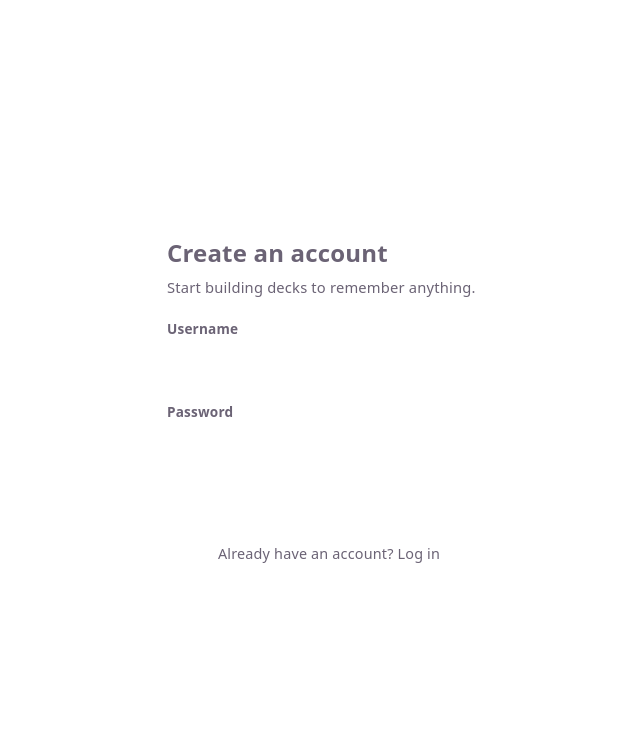
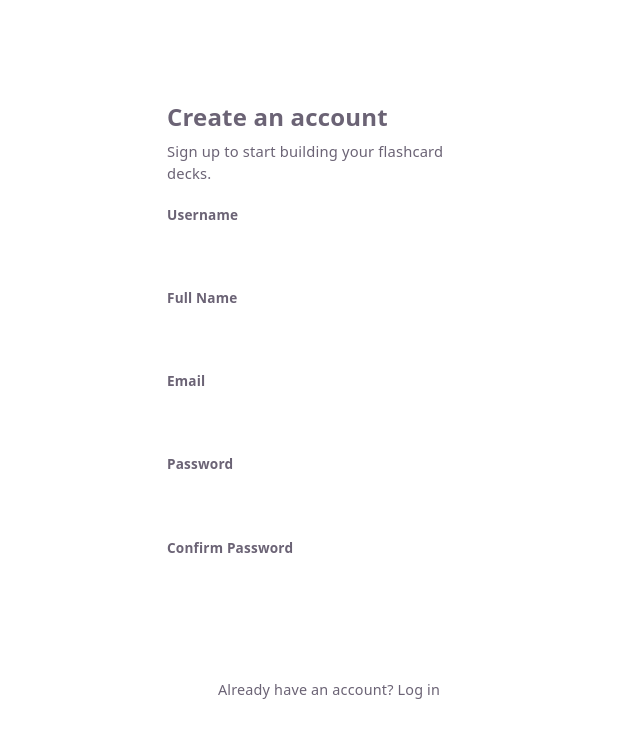
Before and after one commit to ferytell/kana-flashcards-frontend, a React (Vite) app: page /register in a window 1280 px wide. Shown: the top 738 px of the page, without its empty margins (311-951 px from the left). Built offline with nearby package versions, Linux system fonts and the light colour scheme; no server answers.

Commit message:
fix, register UI

```diff
--- a/src/context/AuthContext.jsx
+++ b/src/context/AuthContext.jsx
@@ -22,16 +22,26 @@ export function AuthProvider({ children }) {
     }
   }, []);
 
-  const register = useCallback(async (username, password) => {
+  const register = useCallback(
+    async ({ username, password, fullName, email }) => {
       setError(null);
       try {
-      await api.register({ username, password });
+        const data = await api.register({
+          username,
+          password,
+          fullName,
+          email,
+        });
+        setToken(data.token);
+        //setIsAuthenticated(true);
         return true;
       } catch (err) {
         setError(err.message);
         return false;
       }
-  }, []);
+    },
+    [],
+  );
 
   const logout = useCallback(() => {
     setToken(null);
--- a/src/pages/RegisterPage.jsx
+++ b/src/pages/RegisterPage.jsx
@@ -8,37 +8,39 @@ export default function RegisterPage() {
   const navigate = useNavigate();
   const [username, setUsername] = useState("");
   const [password, setPassword] = useState("");
+  const [confirmPassword, setConfirmPassword] = useState("");
+  const [fullName, setFullName] = useState("");
+  const [email, setEmail] = useState("");
   const [submitting, setSubmitting] = useState(false);
-  const [done, setDone] = useState(false);
 
   async function handleSubmit(e) {
     e.preventDefault();
     clearError();
+
+    if (password !== confirmPassword) {
+      alert("Passwords do not match");
+      return;
+    }
+
     setSubmitting(true);
-    const ok = await register(username, password);
+    const ok = await register({
+      username,
+      fullName,
+      email,
+      password,
+    });
     setSubmitting(false);
-    if (ok) setDone(true);
-  }
 
-  if (done) {
-    return (
-      <div className="auth-page">
-        <div className="card auth-card">
-          <h1 className="auth-title">Account created</h1>
-          <p className="auth-subtitle">You can log in now.</p>
-          <button className="btn btn-primary" onClick={() => navigate("/login")}>
-            Go to login
-          </button>
-        </div>
-      </div>
-    );
+    if (ok) navigate("/decks");
   }
 
   return (
     <div className="auth-page">
       <form className="card auth-card" onSubmit={handleSubmit}>
         <h1 className="auth-title">Create an account</h1>
-        <p className="auth-subtitle">Start building decks to remember anything.</p>
+        <p className="auth-subtitle">
+          Sign up to start building your flashcard decks.
+        </p>
 
         {error && <div className="error-banner">{error}</div>}
 
@@ -50,6 +52,30 @@ export default function RegisterPage() {
             autoComplete="username"
             value={username}
             onChange={(e) => setUsername(e.target.value)}
+            required
+          />
+        </div>
+
+        <div className="field">
+          <label htmlFor="fullName">Full Name</label>
+          <input
+            id="fullName"
+            type="text"
+            autoComplete="name"
+            value={fullName}
+            onChange={(e) => setFullName(e.target.value)}
+            required
+          />
+        </div>
+
+        <div className="field">
+          <label htmlFor="email">Email</label>
+          <input
+            id="email"
+            type="email"
+            autoComplete="email"
+            value={email}
+            onChange={(e) => setEmail(e.target.value)}
             required
           />
         </div>
@@ -67,8 +93,20 @@ export default function RegisterPage() {
           />
         </div>
 
+        <div className="field">
+          <label htmlFor="confirmPassword">Confirm Password</label>
+          <input
+            id="confirmPassword"
+            type="password"
+            autoComplete="new-password"
+            value={confirmPassword}
+            onChange={(e) => setConfirmPassword(e.target.value)}
+            required
+          />
+        </div>
+
         <button className="btn btn-primary" type="submit" disabled={submitting}>
-          {submitting ? "Creating account…" : "Create account"}
+          {submitting ? "Creating account…" : "Sign up"}
         </button>
 
         <p className="auth-switch">
```
Lines whose indentation alone changed are shown as unchanged.
